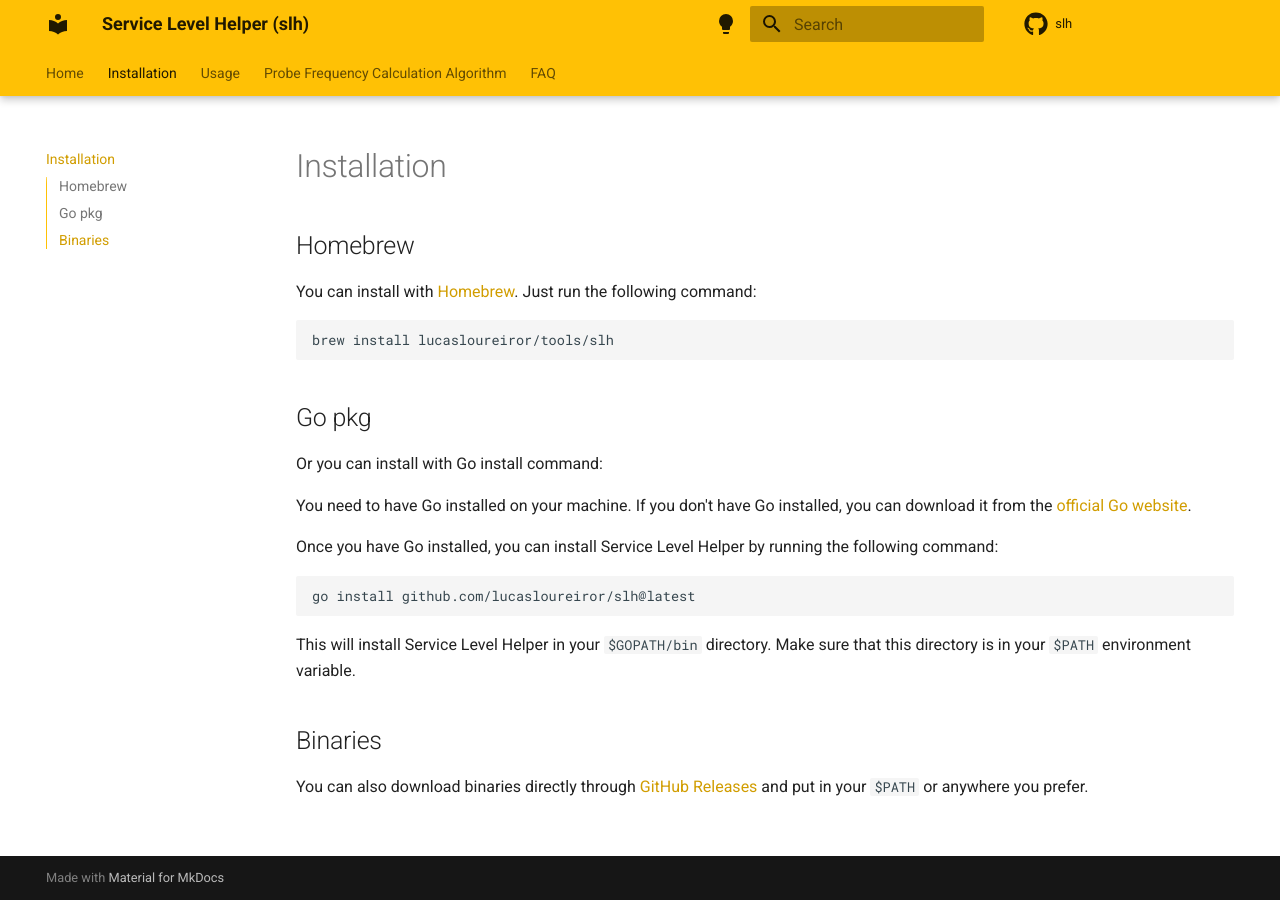
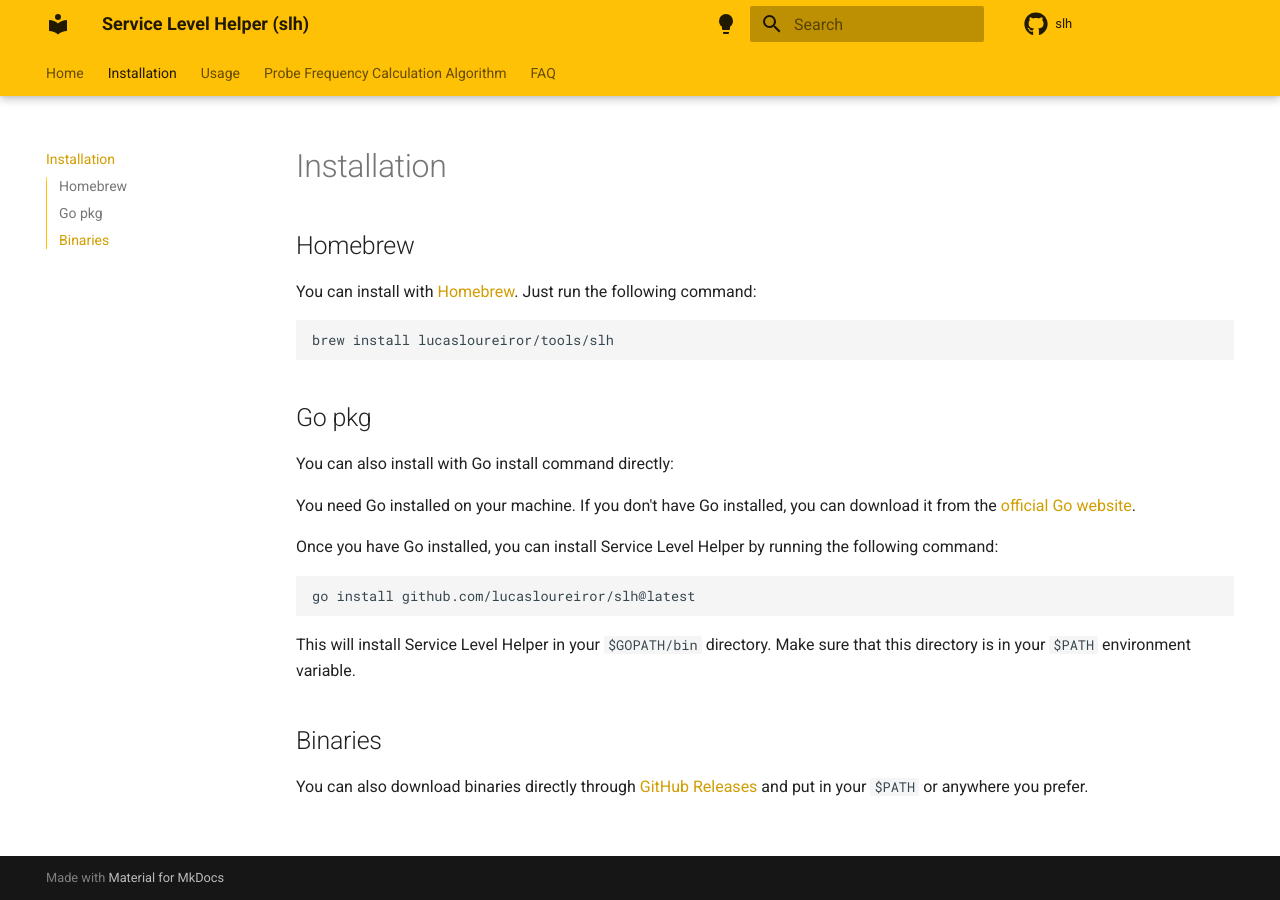
Before and after one commit to lucasloureiror/slh, an MkDocs documentation site: the page built from docs/install.md, in a window 1280 px wide. Built offline with MkDocs 1.6.1 and Material for MkDocs 9.7.7, drawn with Linux system fonts in a browser that asks for light colours; comment, search, counter and statistics services are not loaded.

Commit message:
docs: fix typo

````diff
--- a/docs/install.md
+++ b/docs/install.md
@@ -8,9 +8,9 @@
 ```
 
 ## Go pkg
-Or you can install with Go install command:
+You can also install with Go install command directly:
 
-You need to have Go installed on your machine. If you don't have Go installed, you can download it from the [official Go website](https://golang.org/dl/).
+You need Go installed on your machine. If you don't have Go installed, you can download it from the [official Go website](https://golang.org/dl/).
 
 Once you have Go installed, you can install Service Level Helper by running the following command:
 
````
